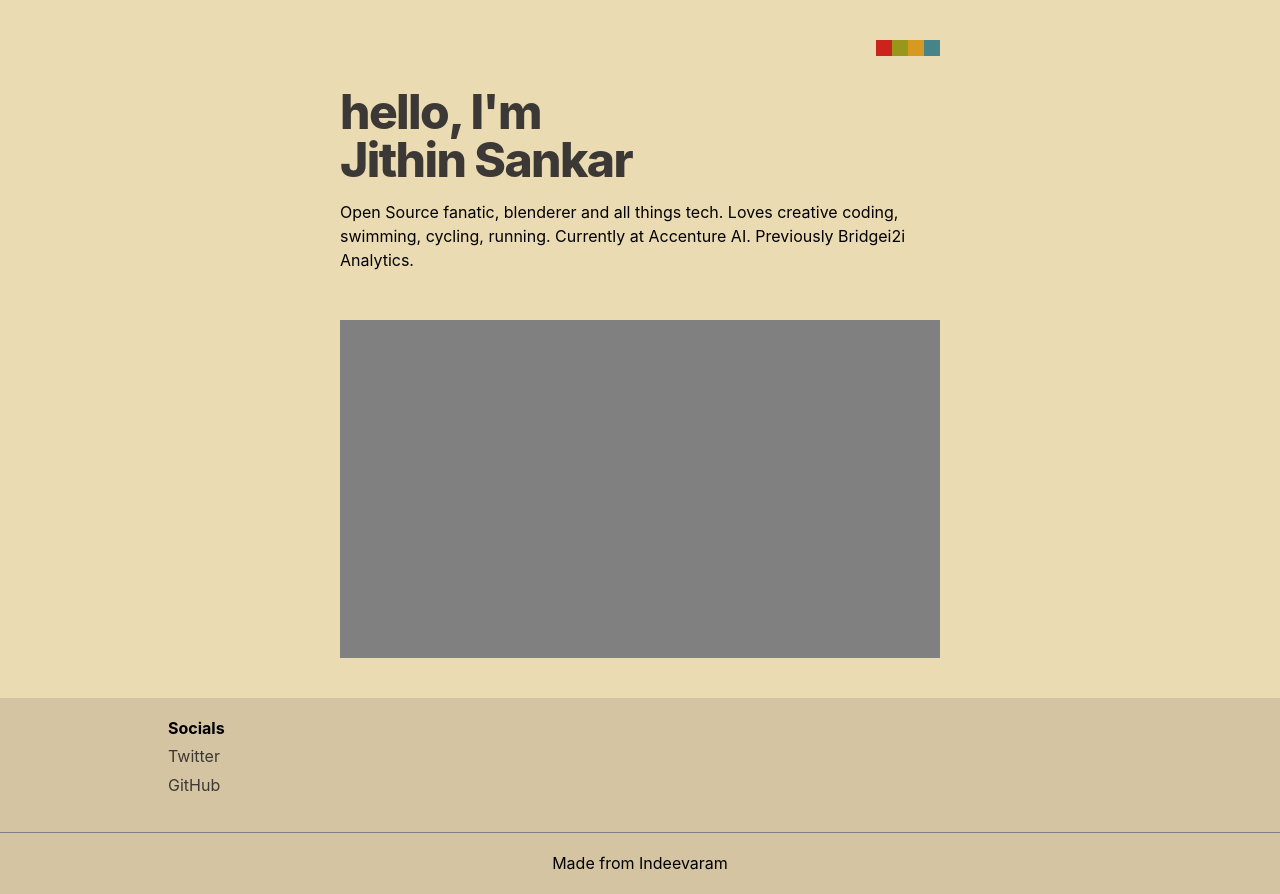
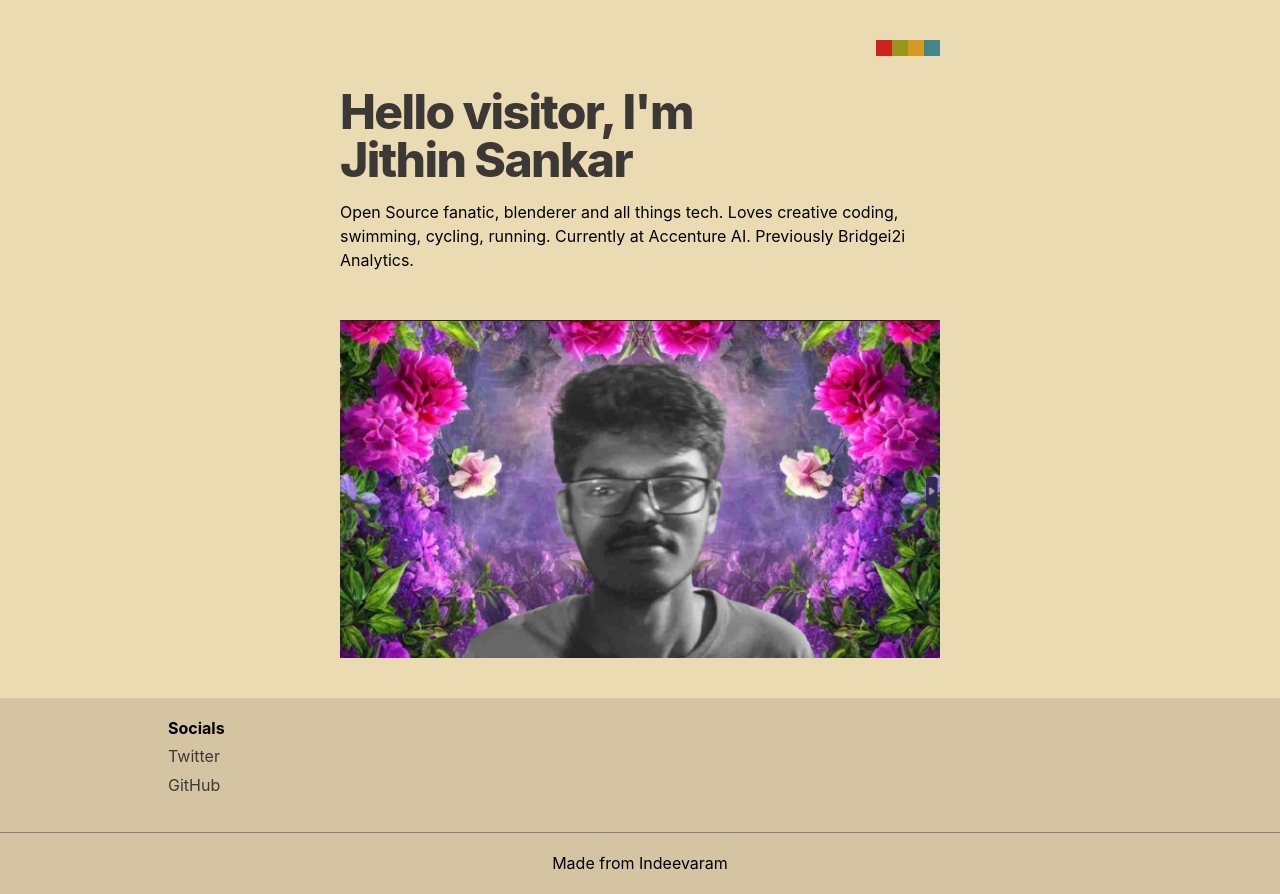
Before and after one commit to jithinsankar/gruvbox-mainpage, a website: page index.html in a window 1280 px wide. Drawn offline with Linux system fonts and the light colour scheme; a web font is replaced by a local one.

Commit message:
Deployment from Codesandbox.

```diff
--- a/index.html
+++ b/index.html
@@ -17,11 +17,9 @@
         <div class="colorbox"></div>
       </div>
       <h1>
-        hello, I'm
+        Hello visitor, I'm
       </h1>
-      <h1>
-        Jithin Sankar
-      </h1>
+      <h1>Jithin Sankar</h1>
       <div class="text">
         <p>
           Open Source fanatic, blenderer and all things tech. Loves creative
--- a/style.css
+++ b/style.css
@@ -37,7 +37,8 @@ html {
   line-height: 1.5rem;
 }
 .fakeimg {
-  background-color: gray;
+  background: url(images/fd.jpg);
+  background-size: contain;
   min-width: 100%;
   aspect-ratio: 16/9;
 }
```
Also changed, not shown: package.json (+16 -5 lines), images/fd.jpg (added), 1 other file.
